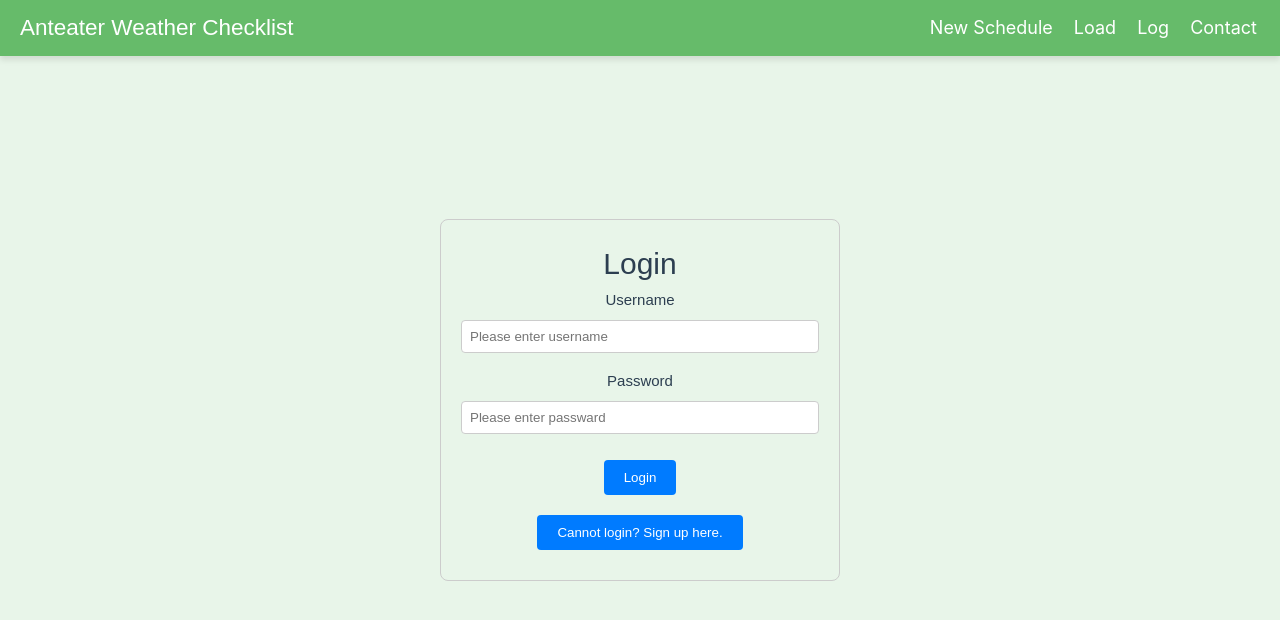
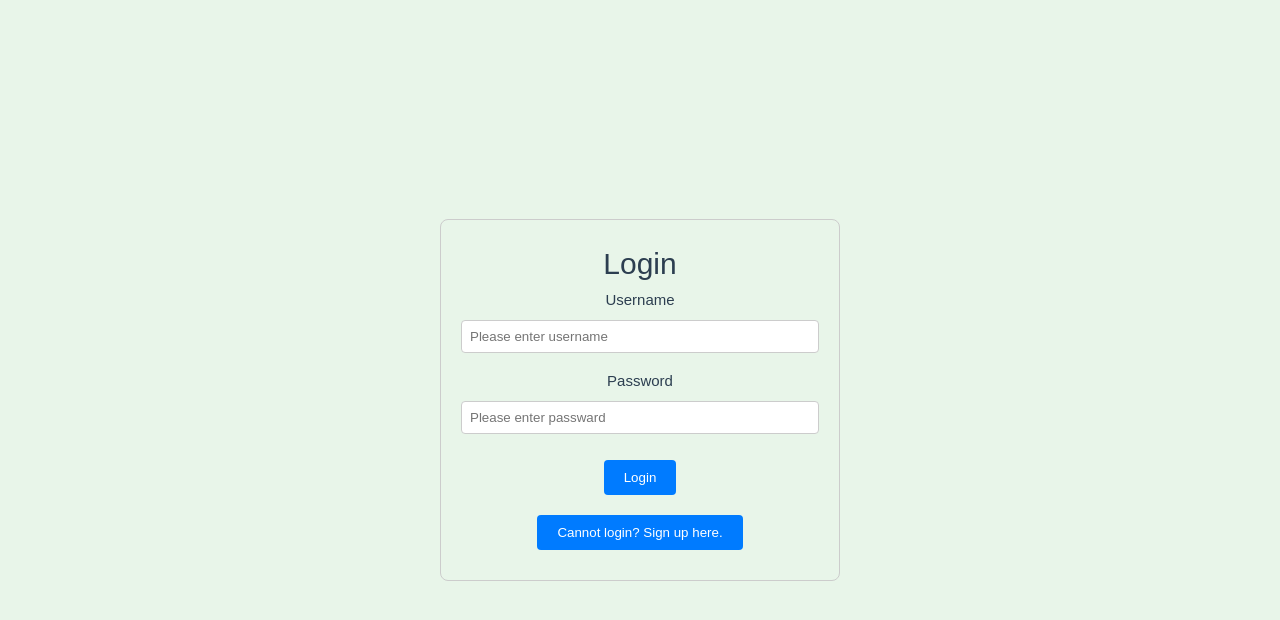
Before and after one commit to JunyuLi1/133A5, a Vue app in the folder a5-133/: page /login in a window 1280 px wide. Shown: the top 620 px of the page. Built offline with nearby package versions, Linux system fonts and the light colour scheme.

Commit message:
adjust homepage

```diff
--- a/a5-133/src/App.vue
+++ b/a5-133/src/App.vue
@@ -1,31 +1,11 @@
 <script setup>
-import { ref, onMounted } from 'vue';
-import Header from './components/Header.vue';
-import weather from './weather.vue'
-import Login from '@/views/Login.vue'
-// import todolis from './views/ToDoLis.vue'
-const currentTime = ref('');
-function updateClock() {
-  const now = new Date();
-  const hours = String(now.getHours()).padStart(2, '0');
-  const minutes = String(now.getMinutes()).padStart(2, '0');
-  const seconds = String(now.getSeconds()).padStart(2, '0');
-  currentTime.value = `${hours}:${minutes}:${seconds}`;
-}
-onMounted(() => {
-  updateClock();
-  setInterval(updateClock, 1000);
-});
+
 </script>
 
 <template>
-  <Header />
-  <Login/>
-  <!-- <div id="main">
-    <div class="clock">{{ currentTime }}</div>
+  <div id="app">
+  <router-view></router-view>
   </div>
-    <weather/>
-    <todolis/> -->
 </template>
 
 <style>
@@ -49,18 +29,5 @@ html, body {
   justify-content: center;
 }
 
-#main{
-  display: flex;
-  justify-content: center;
-  align-items: center;
-  text-align: center;
-}
-.clock {
-  text-align: center;
-  font-size: 2em;
-  font-family: 'Share Tech Mono', monospace;
-  font-weight: bold;
-  color: #333;
-}
 
 </style>
--- a/a5-133/src/components/Header.vue
+++ b/a5-133/src/components/Header.vue
@@ -1,13 +1,12 @@
 <template>
     <header class="header">
       <div class="logo">
-        <h1>Anteater Weather Checklist</h1>
+        <h1>Anteater ToDoList</h1>
       </div>
       <nav class="nav">
         <ul>
-          <li><a href="#new">New Schedule</a></li>
-          <li><a href="#load">Load</a></li>
-          <li><a href="#log">Log</a></li>
+          <li><a href="/login">Login</a></li>
+          <li><a href="/login">ToDoList</a></li>
           <li><a href="#contact">Contact</a></li>
         </ul>
       </nav>
@@ -18,9 +17,8 @@
   </script>
 
   <style scoped>
-  /* Header 样式 */
   .header {
-    position: fixed; /* 固定在页面顶部 */
+    position: fixed;
     top: 0;
     left: 0;
     width: 100%;
@@ -31,7 +29,7 @@
     background-color: #66BB6A;
     color: #fff;
     box-shadow: 0 4px 6px rgba(0, 0, 0, 0.1);
-    z-index: 1000; /* 确保 header 在最上层 */
+    z-index: 1000;
 }
 
   .logo h1 {
--- a/a5-133/src/main.js
+++ b/a5-133/src/main.js
@@ -1,6 +1,10 @@
 import './assets/main.css'
 
 import { createApp } from 'vue'
+import router from './router'
 import App from './App.vue'
 
-createApp(App).mount('#app')
+const app = createApp(App)
+
+app.use(router)
+app.mount('#app')
--- /dev/null
+++ b/a5-133/src/views/Homepage.vue
@@ -0,0 +1,62 @@
+<template>
+    <Header/>
+    <div class="main">
+    <div class="clock">{{ currentTime }}</div>
+  </div>
+    <br>
+    <p class="weather">
+        Today's weather is {{ weather }}.
+    </p>
+</template>
+
+<script setup>
+    import axios from 'axios';
+    import { ref, onMounted } from 'vue';
+    import Header from '@/components/Header.vue';
+    const weather = ref([]);
+
+    // request weather data
+    axios.get('http://127.0.0.1:5001/requireWeather') // based on backend address
+    .then(result => {
+        weather.value = result.data['data'];
+    })
+    .catch(err => {
+        console.error('Failed to request weather data:', err);
+    });
+
+    const currentTime = ref('');
+function updateClock() {
+  const now = new Date();
+  const hours = String(now.getHours()).padStart(2, '0');
+  const minutes = String(now.getMinutes()).padStart(2, '0');
+  const seconds = String(now.getSeconds()).padStart(2, '0');
+  currentTime.value = `${hours}:${minutes}:${seconds}`;
+}
+onMounted(() => {
+  updateClock();
+  setInterval(updateClock, 1000);
+});
+</script>
+
+<style scoped>
+.weather {
+        font-size: 2em;
+        font-weight: bold;
+        color: #333;
+        text-align: center;
+        margin-top: 20px;
+}
+.main{
+  display: flex;
+  justify-content: center;
+  align-items: center;
+  text-align: center;
+}
+.clock {
+  text-align: center;
+  font-size: 2em;
+  font-family: 'Share Tech Mono', monospace;
+  font-weight: bold;
+  color: #333;
+}
+</style>
--- a/a5-133/src/views/Login.vue
+++ b/a5-133/src/views/Login.vue
@@ -65,6 +65,7 @@
             .then((response) => {
                 if (response.data.success) {
                     alert(`Welcome, ${this.username}`);
+                    this.$router.push('/todolis');
                 } else {
                 this.errorMessage = response.data.message;
                 }
--- a/a5-133/src/weather.vue
+++ /dev/null
@@ -1,32 +0,0 @@
-<script setup>
-    import axios from 'axios';
-    import { ref } from 'vue';
-
-    const weather = ref([]);
-
-    // request weather data
-    axios.get('http://11.24.33.41:5001/requireWeather') // based on backend address
-    .then(result => {
-        weather.value = result.data['data'];
-    })
-    .catch(err => {
-        console.error('Failed to request weather data:', err);
-    });
-</script>
-
-<template>
-    <br>
-    <p class="weather">
-        Today's weather is {{ weather }}.
-    </p>
-</template>
-
-<style scoped>
-    .weather {
-        font-size: 2em;
-        font-weight: bold;
-        color: #333;
-        text-align: center;
-        margin-top: 20px;
-    }
-</style>
```
Also changed, not shown: a5-133/src/router/index.js (+5 -4 lines).
